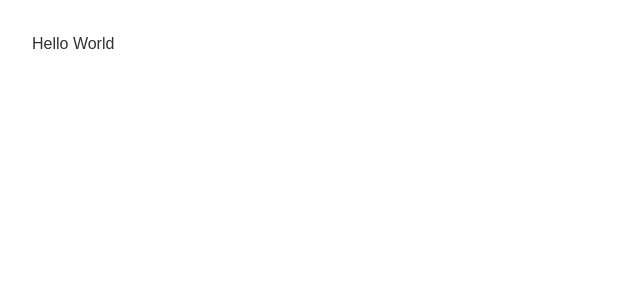
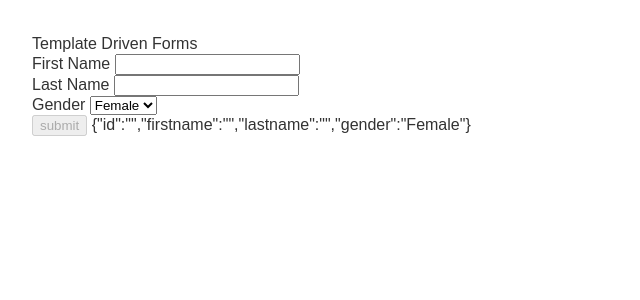
Before and after one commit to a6hinavram/2-sb-git-angular-v8, an Angular app: page / in a window 1280 px wide. Shown: the top 300 px of the page, without its empty margins (0-640 px from the left). Built offline with nearby package versions, Linux system fonts and the light colour scheme.

Commit message:
2 files modified, 1 added

```diff
--- /dev/null
+++ b/src/app/User.ts
@@ -0,0 +1,10 @@
+export class User {
+
+  constructor(
+    public id: number,
+    public firstname: string,
+    public lastname: string,
+    public gender?: string
+  ) {  }
+
+}
--- a/src/app/app.component.html
+++ b/src/app/app.component.html
@@ -1 +1,40 @@
-Hello World
+Template Driven Forms
+<form (ngSubmit)="onSubmit()" #userForm="ngForm">
+
+	First Name
+	<input type="text"
+class="form-control"
+id="firstname"
+required
+[(ngModel)]="model.firstname"
+name="firstname"
+#firstname="ngModel"> <br>
+	<div [hidden]="firstname.valid || firstname.pristine" class="alert alert-danger">
+		Name is required
+	</div>
+
+
+	Last Name
+	<input type="text"
+class="form-control"
+id="lastname"
+required
+[(ngModel)]="model.lastname"
+name="lastname"
+#lastname="ngModel"> <br>
+
+Gender
+	<select id="gender"
+required
+[(ngModel)]="model.gender" name="gender"
+#gender="ngModel">
+<option *ngFor="let gopt of genderOptions" [value]="gopt">{{gopt}}</option>
+</select>
+	<br>
+	<div [hidden]="gender.valid || gender.pristine" class="alert alert-danger">
+		Power is required
+	</div>
+
+	<input type="submit" value="submit" [disabled]="!userForm.form.valid">
+{{diagnostic}}
+</form>
--- a/src/app/app.component.ts
+++ b/src/app/app.component.ts
@@ -1,11 +1,23 @@
 import { Component } from '@angular/core';
+import { User }    from './User';
 
 @Component({
   selector: 'app-root',
   templateUrl: './app.component.html'
 })
 export class AppComponent {
-  title = 'my-first-app';
+  genderOptions = ['Male', 'Female'];
+   submitted = false;
+
+  model = new User('', '', '', this.genderOptions[1]);
+
+  onSubmit() {
+    this.submitted = true;
+    alert("form submission test");
+  }
+
+   // TODO: Remove this when we're done
+  get diagnostic() { return JSON.stringify(this.model); }
 
 
 }
```
